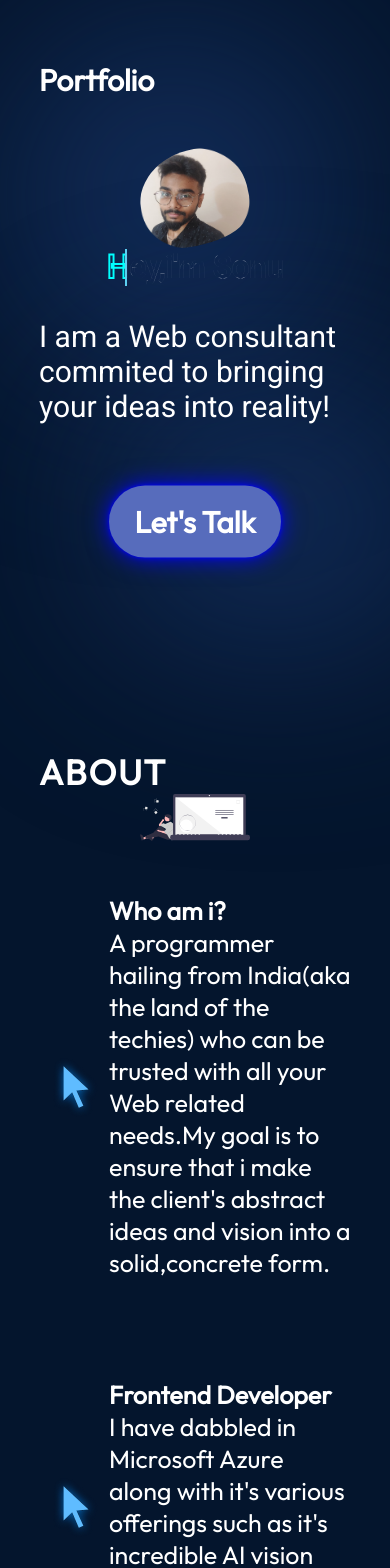
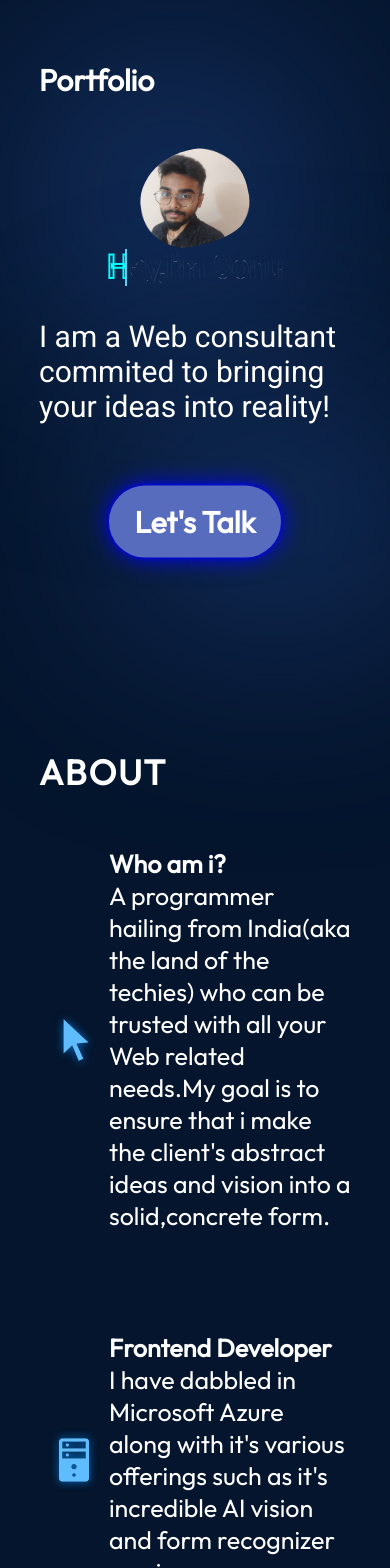
Before and after one commit to ItryCode/My-Portfolio-Site, a React (Vite) app: page / in a window 390 px wide. Shown: the top 1568 px of the page. Built offline with nearby package versions, Linux system fonts and the light colour scheme; no server answers; some icons are missing.

Commit message:
Fine tuned the about page for mobile

```diff
--- a/src/components/About/About.jsx
+++ b/src/components/About/About.jsx
@@ -26,7 +26,7 @@ const About = () => {
             </div>
           </li>
           <li className={styles.aboutItem}>
-            <img src={getImageUrl("about/cursorIcon.png")} alt="cursor" />
+            <img src={getImageUrl("about/serverIcon.png")} alt="cursor" />
             <div className={styles.aboutItemText}>
               <h3>Frontend Developer</h3>
               <p>
--- a/src/components/About/About.module.css
+++ b/src/components/About/About.module.css
@@ -77,9 +77,9 @@
     flex-direction: column;
   }
 
-  /* .aboutImage {
+  .aboutImage {
     display: none;
-  } */
+  }
 
   .aboutItems {
     margin-top: 29px;
```
